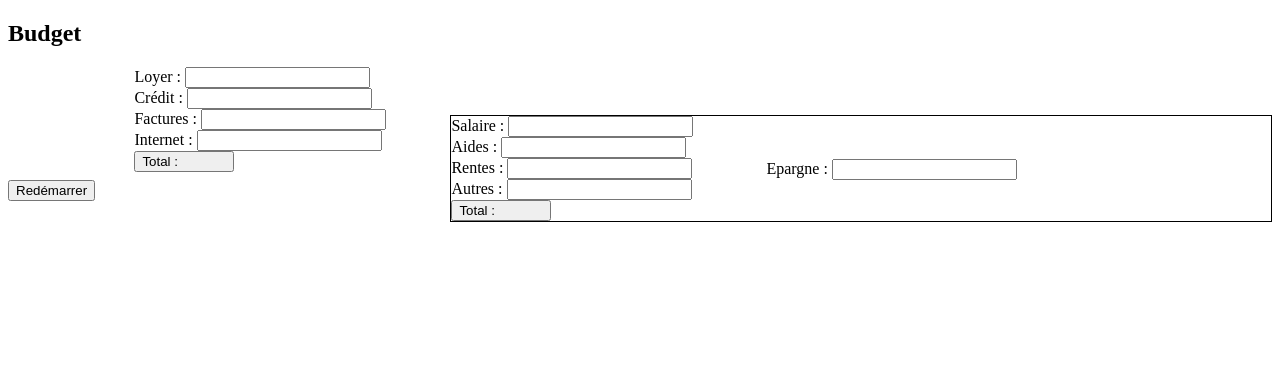
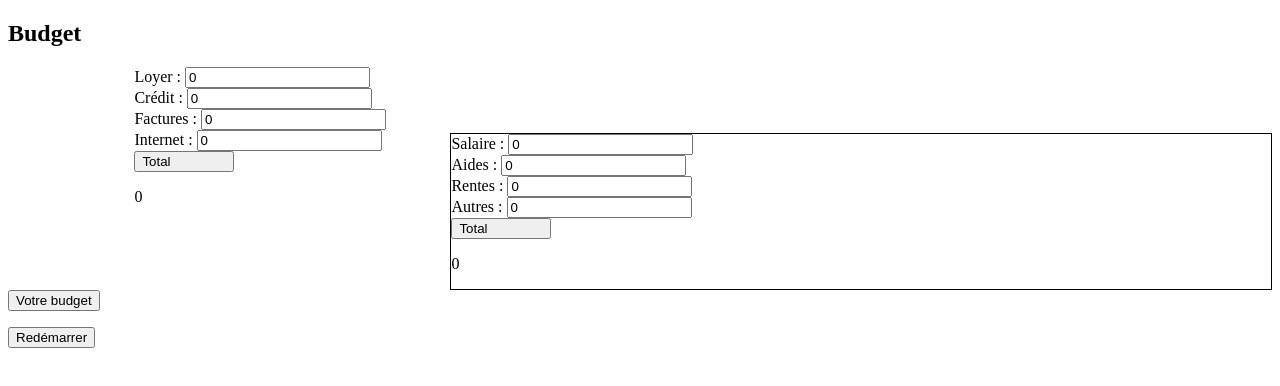
Before and after one commit to devyosse/EvalBudget, a plain HTML site: page index.html in a window 1280 px wide. Both pictures are taken after a click on the button "Redémarrer". Drawn offline with Linux system fonts and the light colour scheme.

Commit message:
eval budget

```diff
--- a/app.js
+++ b/app.js
@@ -1,29 +1,81 @@
 let loyer = document.getElementById("loyer");
-let credit = document.getElementById("loyer");
-let factures = document.getElementById("loyer");
-let internet = document.getElementById("loyer");
+let credit = document.getElementById("crédit");
+let factures = document.getElementById("eau");
+let internet = document.getElementById("internet");
 
-let salaire = document.getElementById("loyer");
-let aides = document.getElementById("loyer");
-let rentes = document.getElementById("loyer");
-let autres = document.getElementById("loyer");
-let epargne = document.getElementById("loyer");
+let salaire = document.getElementById("salaire");
+let aides = document.getElementById("aides");
+let rentes = document.getElementById("rentes");
+let autres = document.getElementById("autres");
+
 
 let totalDepenses = document.getElementById("total-depenses");
 let totalRecettes = document.getElementById("total-recettes");
 
 let resultatcharges = document.getElementById("totalcharge");
+let resultatrecettes = document.getElementById("totalrecettes");
 
+let restart = document.getElementById("reset");
 
-totalDepenses.addEventListener("click", function (){
-    function CalcDepenses(){
-        resultatcharges.innerHTML =
-            Number.parseInt(loyer.value)
+let buttonBudget = document.getElementById("total-budget");
+let Conseilsbudget = document.getElementById("conseilsbudget");
+
+function CalcDepenses() {
+    resultatcharges.innerHTML =
+        Number.parseInt(loyer.value)
         + Number.parseInt(credit.value)
         + Number.parseInt(factures.value)
         + Number.parseInt(internet.value)
+}
 
+function CalcRecettes() {
+    resultatrecettes.innerHTML =
+        Number.parseInt(salaire.value)
+        + Number.parseInt(aides.value)
+        + Number.parseInt(rentes.value)
+        + Number.parseInt(autres.value)
+}
+
+function CalcBudget(){
+  let r = Number.parseInt(resultatrecettes.innerHTML) - Number.parseInt(resultatcharges.innerHTML);
+   if (r > 0){
+       Conseilsbudget.innerHTML = "Vous possèdez un bénéfice budget positif";
+   }
+   if(r < 0){
+        Conseilsbudget.innerHTML = "Vous êtes en négatif perte confirmer";
+   }
+   if (r === 0){
+       Conseilsbudget.innerHTML = "Ni perte ni gain";
+   }
+}
+
+
+
+buttonBudget.addEventListener("click", function (){
+    CalcBudget();
+})
+
+totalDepenses.addEventListener("click", function () {
+    CalcDepenses();
+})
+
+totalRecettes.addEventListener("click", function () {
+    CalcRecettes();
+})
+
+let toutDepense = document.getElementById("depenses").getElementsByTagName("input");
+let toutRecette = document.getElementById("recettes").getElementsByTagName("input");
+
+restart.addEventListener("click", function () {
+    for (let i = 0; i < toutRecette.length; i++) {
+        toutRecette[i].value = "0";
+        resultatrecettes.innerHTML = "0";
     }
-CalcDepenses();
+    CalcRecettes();
 
+    for (let y = 0; y < toutDepense.length; y++) {
+        toutDepense[y].value = "0";
+        resultatcharges.innerHTML = "0";
+    }
+    CalcDepenses();
 })
--- a/index.html
+++ b/index.html
@@ -7,14 +7,16 @@
     <link rel="stylesheet" href="css.css">
 </head>
 <body>
-    <h2>Budget</h2>
+<h2>Budget</h2>
+
 <div id="contenu">
+
     <div id="depenses">
         <label>Loyer : <input id="loyer" type="number"></label>
         <label>Crédit : <input id="crédit" type="number"></label>
         <label>Factures : <input id="eau" type="number"></label>
         <label>Internet : <input id="internet" type="number"> </label>
-       <button id="total-depenses">Total : </button>
+        <button id="total-depenses">Total</button>
         <p id="totalcharge"></p>
     </div>
 
@@ -23,16 +25,16 @@
         <label>Aides : <input id="aides" type="number"></label>
         <label>Rentes : <input id="rentes" type="number"></label>
         <label>Autres : <input id="autres" type="number"></label>
-       <button id="total-recettes">Total : </button>
-
+        <button id="total-recettes">Total</button>
+        <p id="totalrecettes"></p>
     </div>
 
-    <div id="epargne">
-        <label>Epargne : <input id="epargnee" type="number"></label>
+    <div id="résultat">
+        <button id="total-budget">Votre budget</button>
+        <p id="conseilsbudget"></p>
     </div>
+</div>
 
-    <div id="résultat"></div>
-</div>
 <button id="reset">Redémarrer</button>
 
 <script src="app.js"></script>
```
